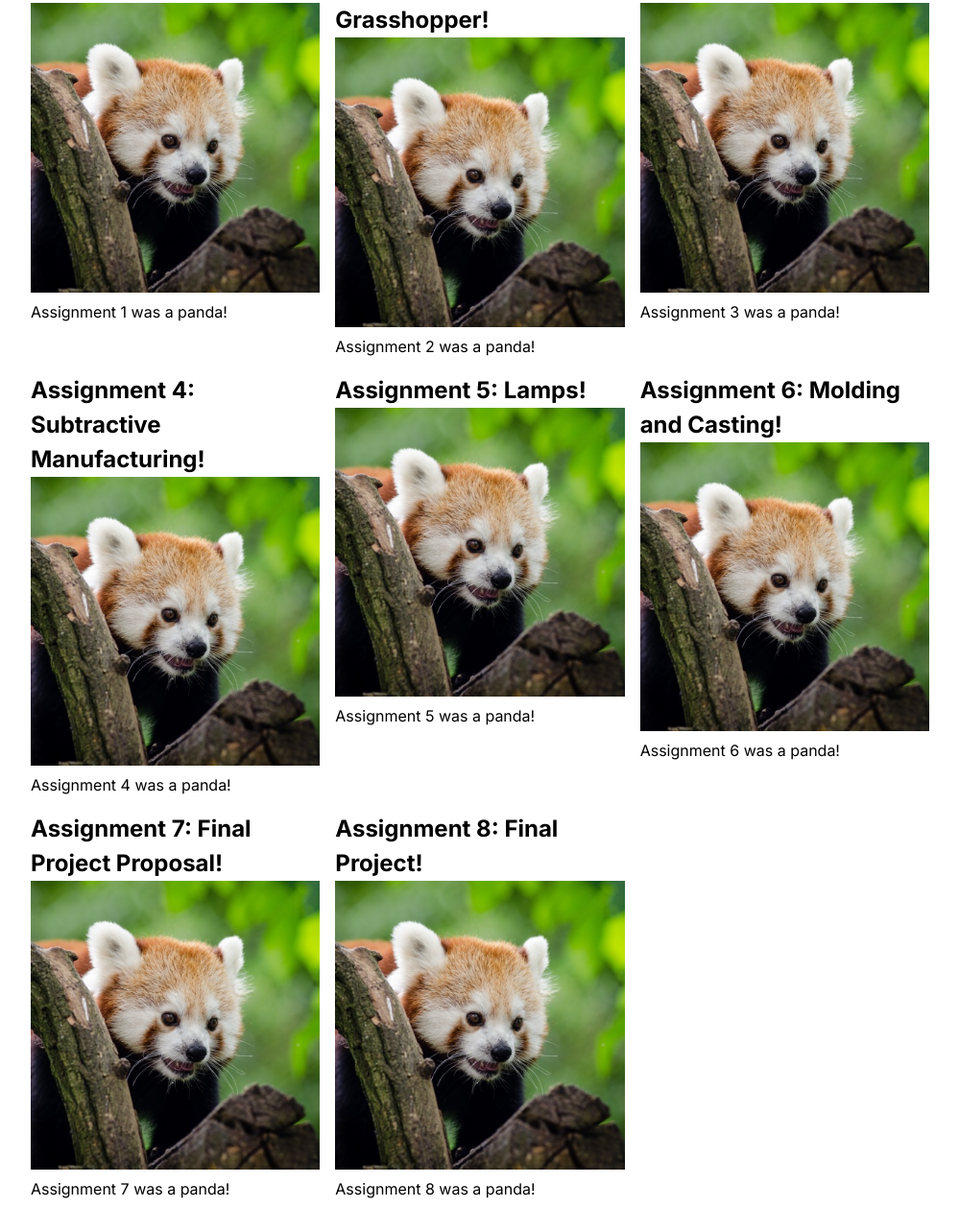
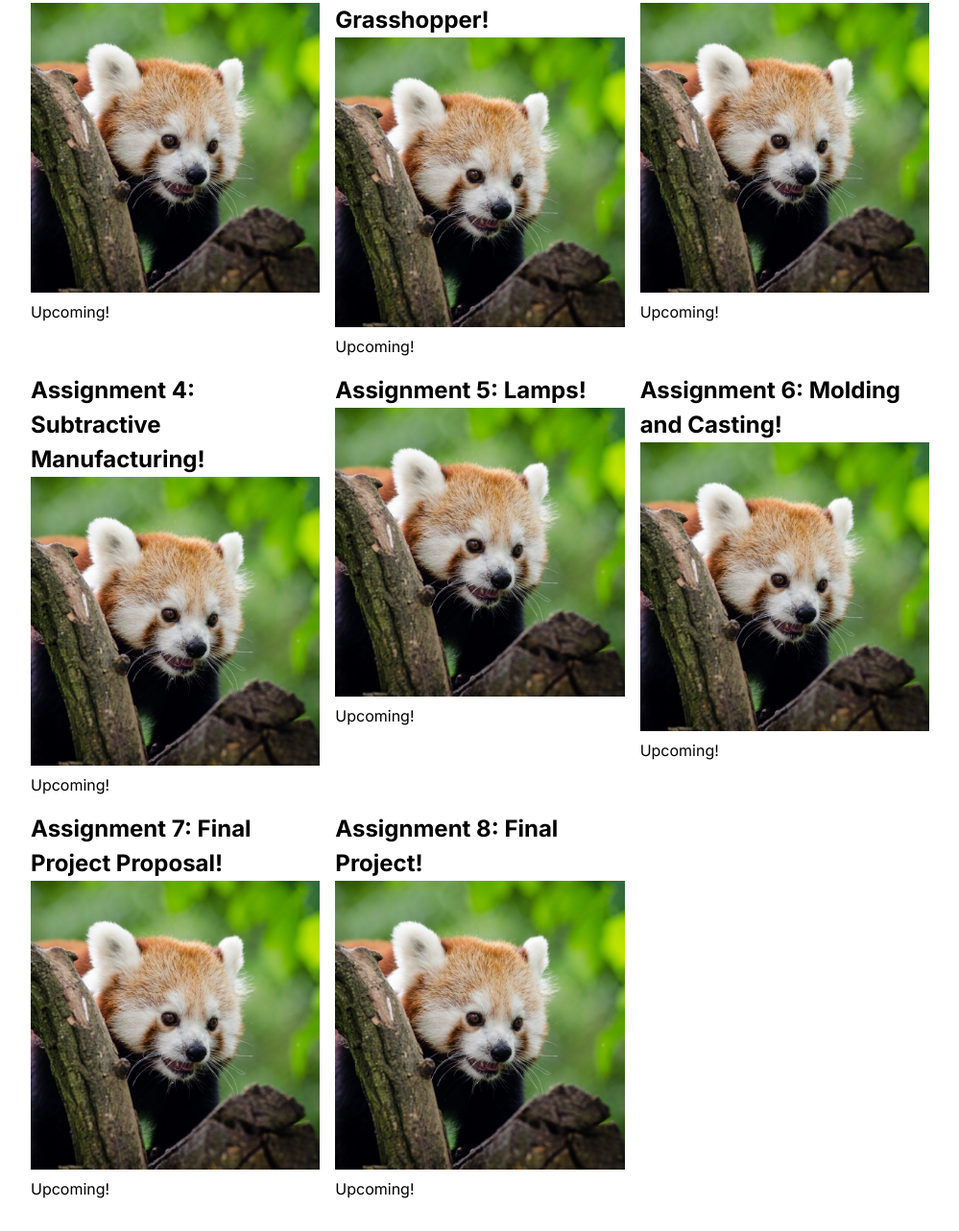
Before and after one commit to ginaclepper/ginaclepper.github.io, a plain HTML site: page index.html in a window 1280 px wide. Shown: the part 821-2104 px from the top of the page at 96% size, without its empty margins (140-1139 px from the left). Drawn offline with Linux system fonts and the light colour scheme.

Commit message:
Changed assignment descriptions to upcoming

```diff
--- a/index.html
+++ b/index.html
@@ -24,7 +24,7 @@
           <h2>Assignment 1: Modeling and Laser Cutting!</h2>
           <img src="red-panda.jpg" />
         </a>
-        <p>Assignment 1 was a panda!</p>
+        <p>Upcoming!</p>
       </div>
 
       <div class="assignment">
@@ -32,7 +32,7 @@
           <h2>Assignment 2: Parametric Modeling with Grasshopper!</h2>
           <img src="red-panda.jpg" />
         </a>
-        <p>Assignment 2 was a panda!</p>
+        <p>Upcoming!</p>
       </div>
 
       <div class="assignment">
@@ -40,7 +40,7 @@
           <h2>Assignment 3: 3D Printing!</h2>
           <img src="red-panda.jpg" />
         </a>
-        <p>Assignment 3 was a panda!</p>
+        <p>Upcoming!</p>
       </div>
 
       <div class="assignment">
@@ -48,7 +48,7 @@
           <h2>Assignment 4: Subtractive Manufacturing!</h2>
           <img src="red-panda.jpg" />
         </a>
-        <p>Assignment 4 was a panda!</p>
+        <p>Upcoming!</p>
       </div>
 
       <div class="assignment">
@@ -56,7 +56,7 @@
           <h2>Assignment 5: Lamps!</h2>
           <img src="red-panda.jpg" />
         </a>
-        <p>Assignment 5 was a panda!</p>
+        <p>Upcoming!</p>
       </div>
 
       <div class="assignment">
@@ -64,7 +64,7 @@
           <h2>Assignment 6: Molding and Casting!</h2>
           <img src="red-panda.jpg" />
         </a>
-        <p>Assignment 6 was a panda!</p>
+        <p>Upcoming!</p>
       </div>
 
       <div class="assignment">
@@ -72,7 +72,7 @@
           <h2>Assignment 7: Final Project Proposal!</h2>
           <img src="red-panda.jpg" />
         </a>
-        <p>Assignment 7 was a panda!</p>
+        <p>Upcoming!</p>
       </div>
 
       <div class="assignment">
@@ -80,7 +80,7 @@
           <h2>Assignment 8: Final Project!</h2>
           <img src="red-panda.jpg" />
         </a>
-        <p>Assignment 8 was a panda!</p>
+        <p>Upcoming!</p>
       </div>
   </div>
   </body>
```
